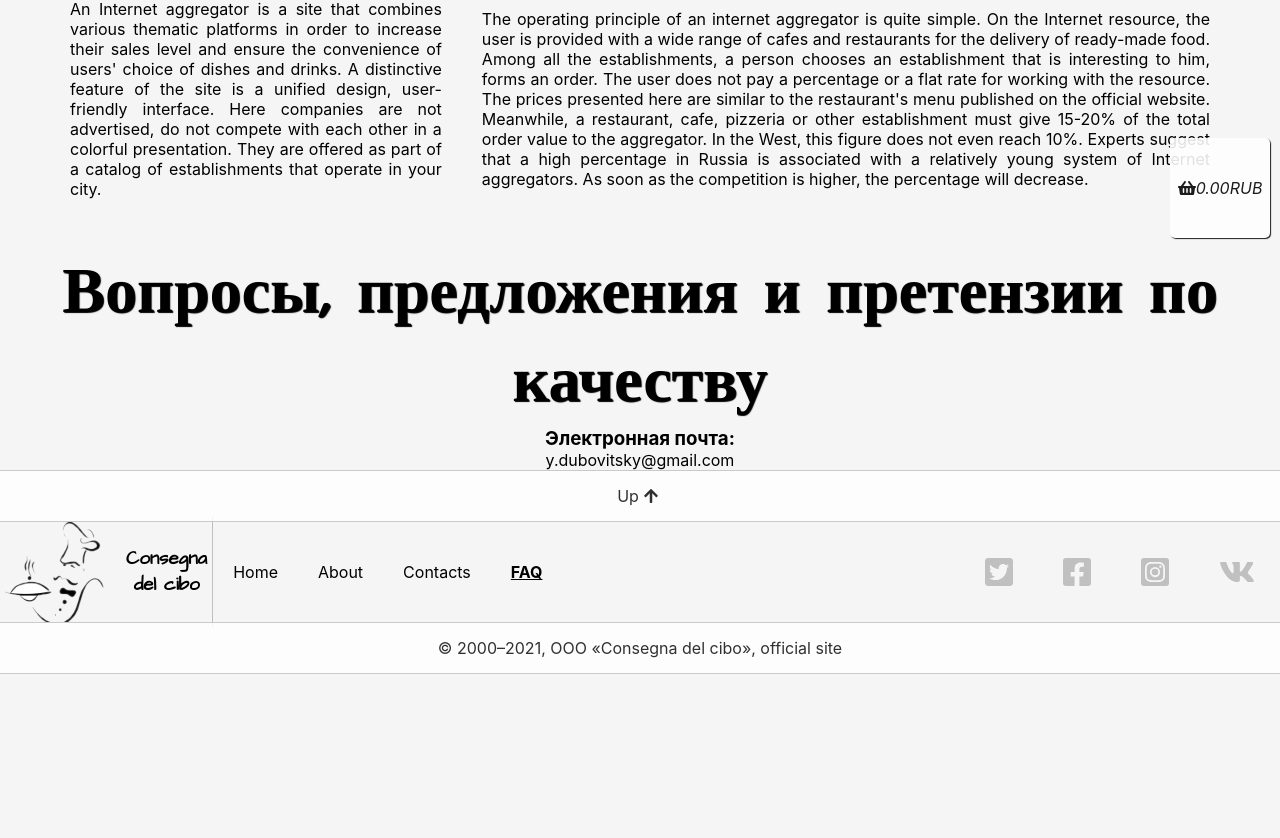
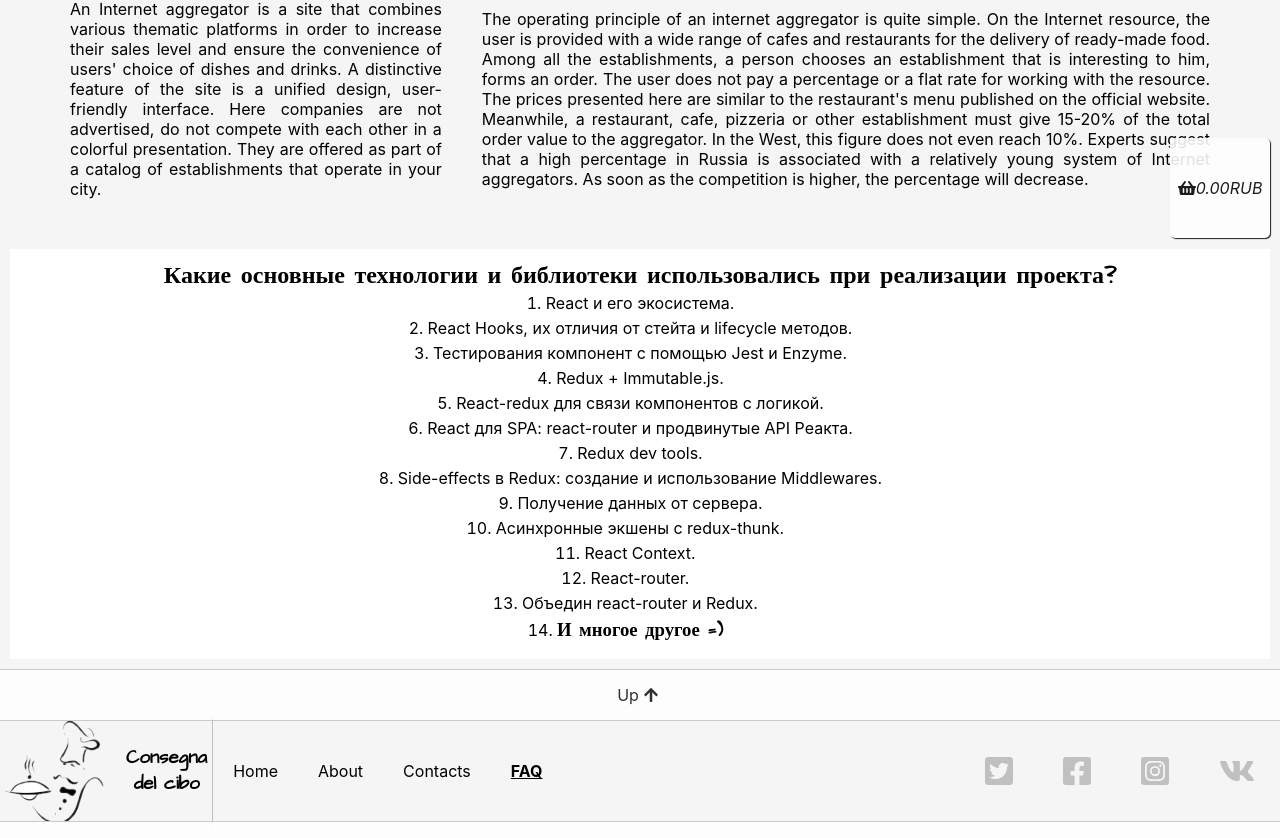
Before and after one commit to y-dubovitsky/restaurant-react, a React (Create React App) app: page /faq in a window 1280 px wide. Shown: the part 552-1390 px from the top of the page. Before the commit the page ends 1226 px from the top, so only its background shows below. Built offline with nearby package versions, Linux system fonts and the light colour scheme.

Commit message:
added project description and contact details

```diff
--- a/src/components/about/about.jsx
+++ b/src/components/about/about.jsx
@@ -1,8 +1,15 @@
+import cn from 'classnames';
+
+import style from './about.module.css';
+
 export default function About() {
   return (
-    <div>
-      <h1>О проекте</h1>
-      https://learn.javascript.ru/courses/react
+    <div className={cn(style.about)}>
+      <h2>Моя реализация проекта после прохождения курса на https://learn.javascript.ru/</h2>
+      <a href="https://learn.javascript.ru/courses/react" target="_blank" rel="noopener noreferrer">https://learn.javascript.ru/courses/react</a>
+      <img src={process.env.PUBLIC_URL + '/certificate.jpg'} alt="" />
+      <h2>Вопросы, предложения и претензии по качеству направляйте на почту</h2>
+      <h4>y.dubovitsky@gmail.com</h4>
     </div>
   )
 }
--- /dev/null
+++ b/src/components/about/about.module.css
@@ -0,0 +1,10 @@
+.about {
+  background-color: white;
+  margin: 10px;
+  padding: 10px;
+}
+
+.about img {
+  width: 90vw;
+  height: 110vh;
+}
--- a/src/components/contacts/contacts.jsx
+++ b/src/components/contacts/contacts.jsx
@@ -1,13 +1,14 @@
-import { Link } from 'react-router-dom';
+import cn from 'classnames';
+
+import style from './contacts.module.css';
+
 
 export default function Contacts() {
   return (
-    <div>
-      <a href="https://github.com/y-dubovitsky">Git-Hub</a>
-      <h1>Правообладателям</h1>
-      По вопросам, возникшим в связи с предположительным неправомерным использованием товарных знаков, логотипов и иных материалов, просим обращаться по е-мейлу с приложением подтверждающих документов
+    <div className={cn(style.contacts)}>
+      <a href="https://github.com/y-dubovitsky" target="_blank">Мой профиль на GitHub</a>
       <h3>Электронная почта:</h3>
       y.dubovitsky@gmail.com
-    </div>
+      </div>
   )
 }
--- /dev/null
+++ b/src/components/contacts/contacts.module.css
@@ -0,0 +1,11 @@
+.contacts {
+  display: flex;
+  background-color: white;
+  flex-direction: column;
+  margin: 10px;
+  padding: 10px;
+}
+
+h2, h3 {
+  font-family: 'Architects Daughter', cursive;
+}
--- a/src/components/faq/faq.jsx
+++ b/src/components/faq/faq.jsx
@@ -1,9 +1,27 @@
+import cn from 'classnames';
+
+import style from './faq.module.css';
+
 export default function FAQ() {
   return (
-    <div>
-      <h1>Вопросы, предложения и претензии по качеству</h1>
-      <h3>Электронная почта:</h3>
-      y.dubovitsky@gmail.com
+    <div className={cn(style.faq)}>
+      <h2>Какие основные технологии и библиотеки использовались при реализации проекта?</h2>
+      <ol>
+        <li>React и его экосистема.</li>
+        <li>React Hooks, их отличия от стейта и lifecycle методов.</li>
+        <li>Тестирования компонент с помощью Jest и Enzyme.</li>
+        <li>Redux + Immutable.js.</li>
+        <li>React-redux для связи компонентов с логикой.</li>
+        <li>React для SPA: react-router и продвинутые API Реакта.</li>
+        <li>Redux dev tools.</li>
+        <li>Side-effects в Redux: создание и использование Middlewares.</li>
+        <li>Получение данных от сервера.</li>
+        <li>Асинхронные экшены с redux-thunk.</li>
+        <li>React Context.</li>
+        <li>React-router.</li>
+        <li>Объедин react-router и Redux.</li>
+        <li><h3>И многое другое =)</h3></li>
+      </ol>
     </div>
   )
 }
--- /dev/null
+++ b/src/components/faq/faq.module.css
@@ -0,0 +1,19 @@
+.faq {
+  background-color: white;
+  padding: 10px;
+  margin: 10px;
+}
+
+h2 {
+  font-family: 'Architects Daughter', cursive;
+}
+
+.faq ol {
+  display: flex;
+  flex-direction: column;
+  align-items: center;
+}
+
+.faq ol li {
+  margin-bottom: 5px;
+}
```
Also changed, not shown: 1 other file (tests, documents, lock files or other folders).
